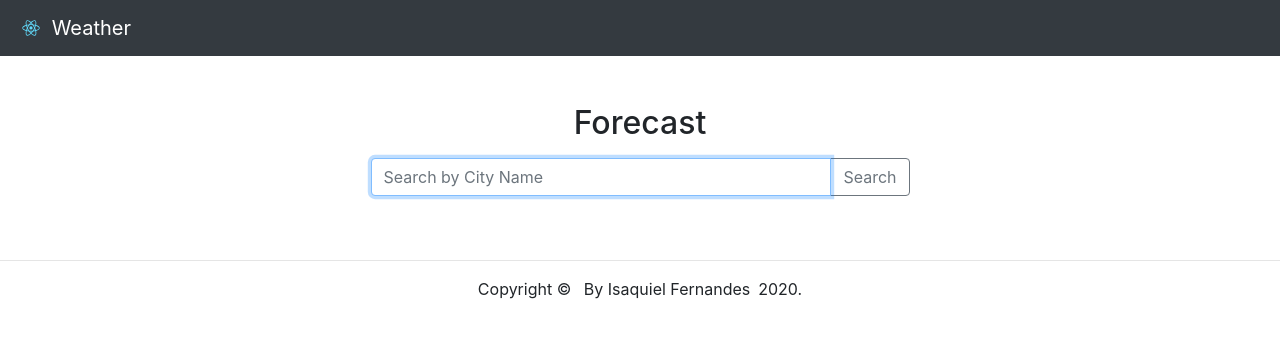
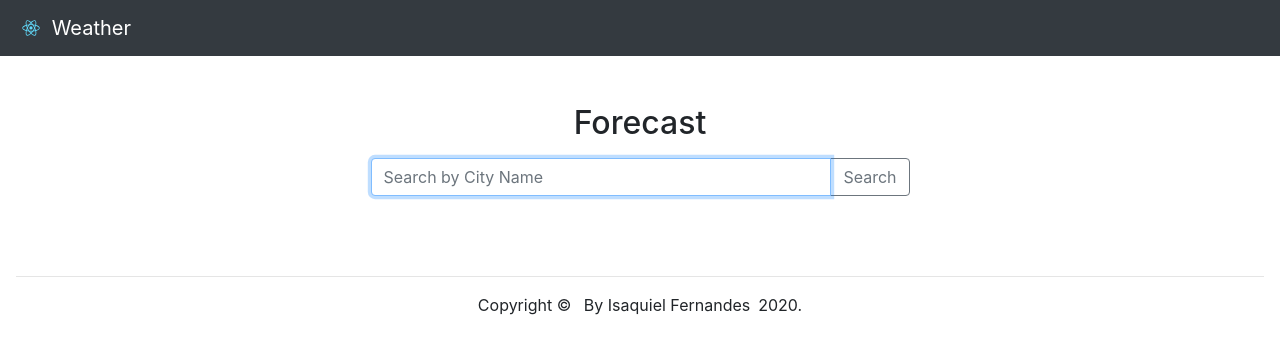
Before and after one commit to isaquielfernandes/react-app-weather, a React (Create React App) app: page / in a window 1280 px wide. Shown: the top 354 px of the page. Built offline with nearby package versions, Linux system fonts and the light colour scheme.

Commit message:
Update Footer.js

```diff
--- a/src/components/footer/Footer.js
+++ b/src/components/footer/Footer.js
@@ -3,7 +3,7 @@ import './footer.css'
 
 const Footer = () => {
   return (
-    <footer className="footer p3">
+    <footer className="footer p-3 mb-1">
       <hr/>
       {'Copyright © '}
       <span className="p-1 m-1 text-center">By Isaquiel Fernandes</span>
```
